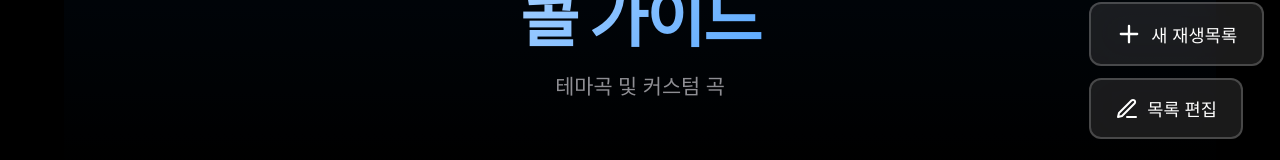
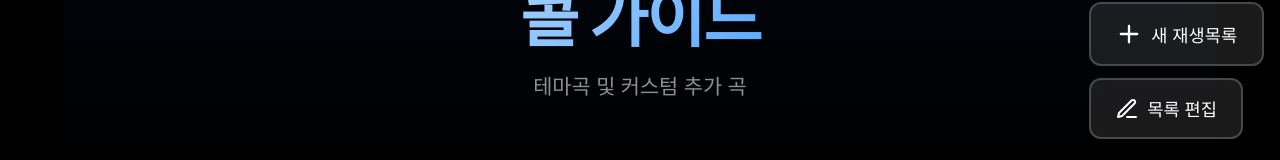
Before and after one commit to kuroka3/MM-Info, a Next.js app: page /mikuexpo/asia2025/call-guide/safe in a window 1280 px wide. Shown: the part 160-320 px from the top of the page. Built offline with nearby package versions, Linux system fonts and the light colour scheme; no server answers; the database is empty; a web font is replaced by a local one.

Commit message:
fix text

```diff
--- a/src/app/mikuexpo/asia2025/call-guide/safe/page.tsx
+++ b/src/app/mikuexpo/asia2025/call-guide/safe/page.tsx
@@ -52,7 +52,7 @@ export default async function SafeCallGuidePage() {
       <header className="header">
         <div className="container header-content">
           <h1 className="header-title">콜 가이드</h1>
-          <p className="header-subtitle">테마곡 및 커스텀 곡</p>
+          <p className="header-subtitle">테마곡 및 커스텀 추가 곡</p>
         </div>
       </header>
       <section className="container call-section">
```
